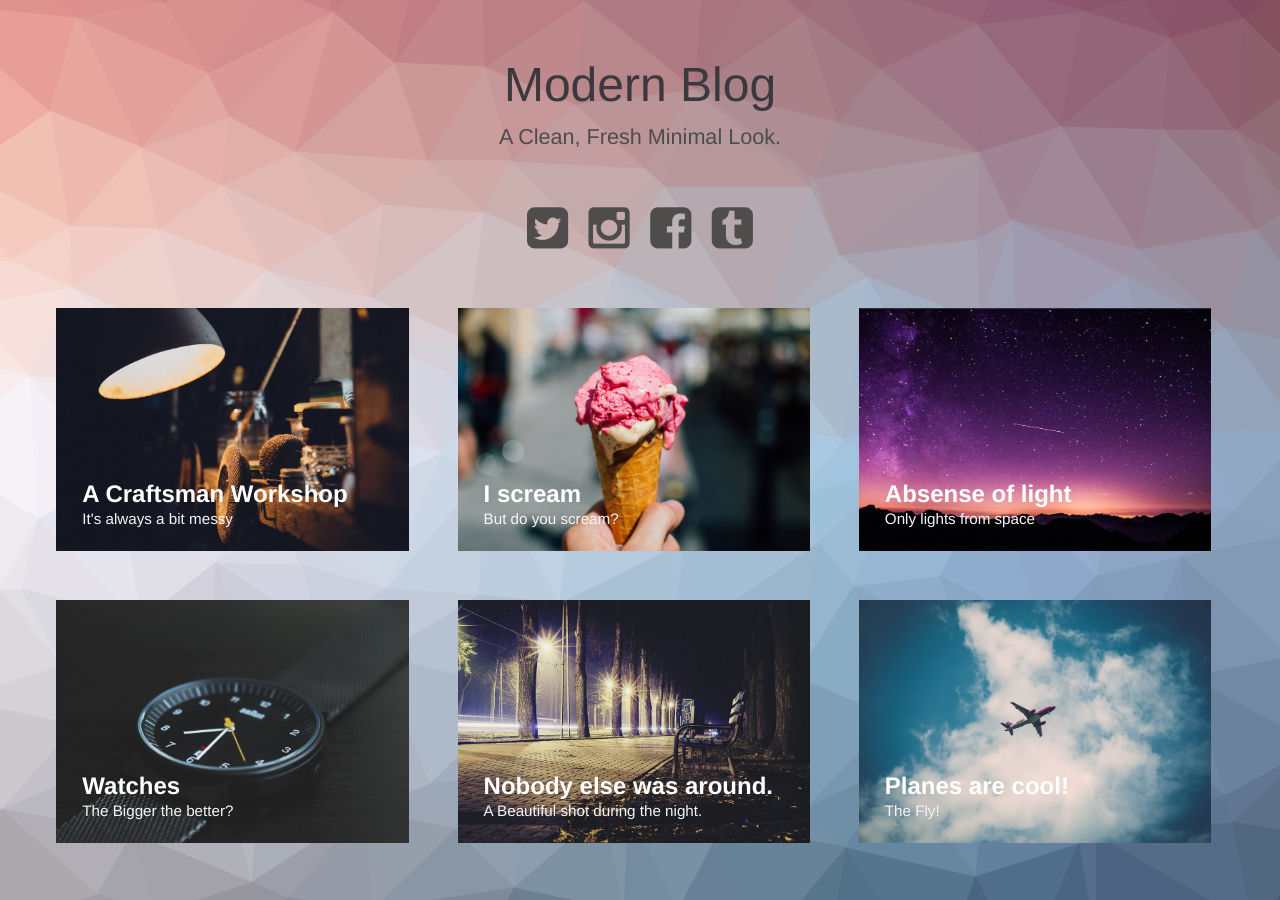
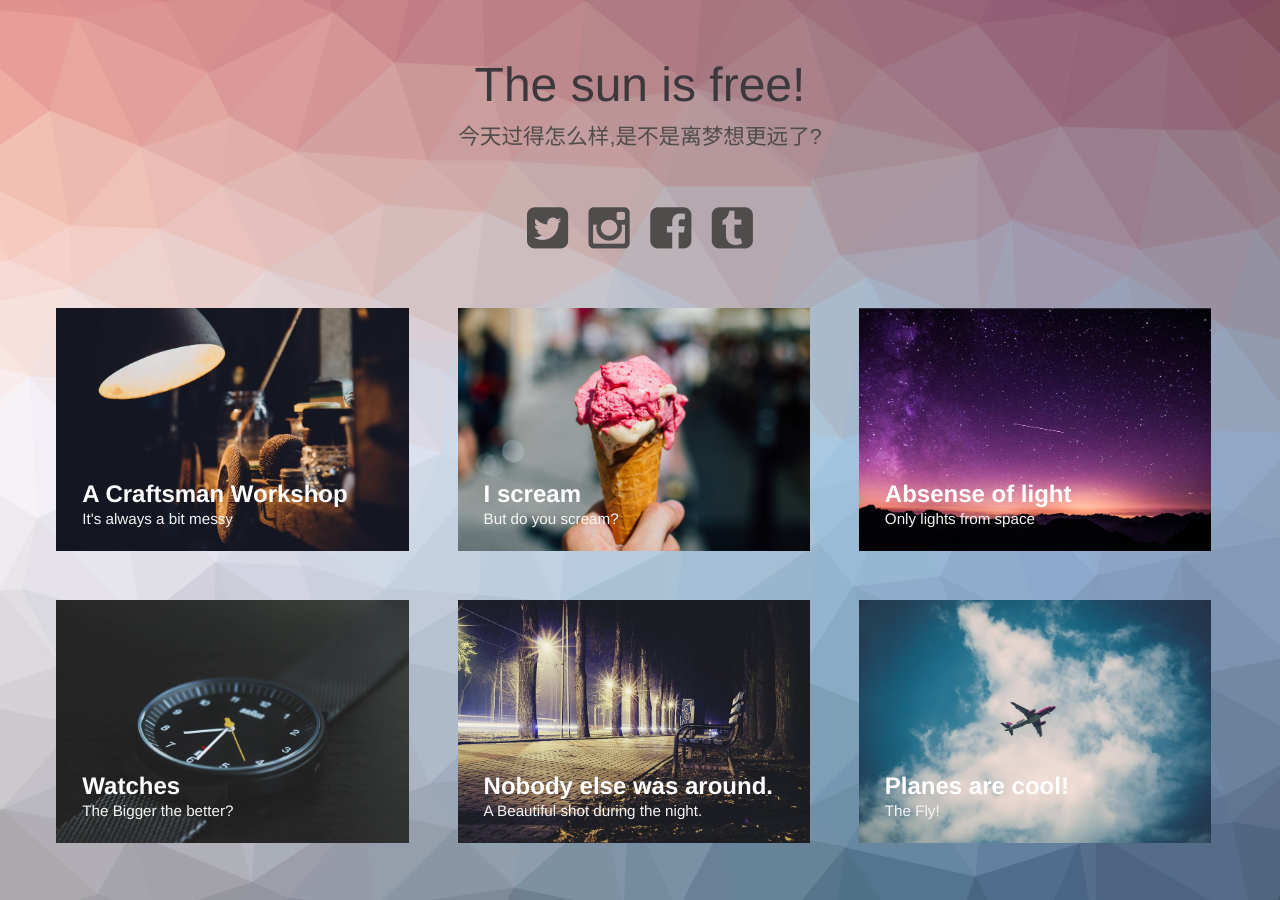
Before and after one commit to skyzhen/skyzhen.github.io, a Jekyll site: the page built from index.html, in a window 1280 px wide. Built offline with Jekyll 4.4.1, drawn with Linux system fonts in a browser that asks for light colours.

Commit message:
Update index.html

```diff
--- a/index.html
+++ b/index.html
@@ -28,7 +28,7 @@ layout: compress
     <body class="body">
         <div class="container">
             <header class="header">
-                <h1>Modern Blog<span>A Clean, Fresh Minimal Look.</span></h1>
+                <h1>The sun is free!<span>今天过得怎么样,是不是离梦想更远了?</span></h1>
                 <nav class="links">
                     <a href="#"><i class="fa fa-twitter-square fa-3x"></i></a>
                     <a href="#"><i class="fa fa-instagram fa-3x"></i></a>
```
